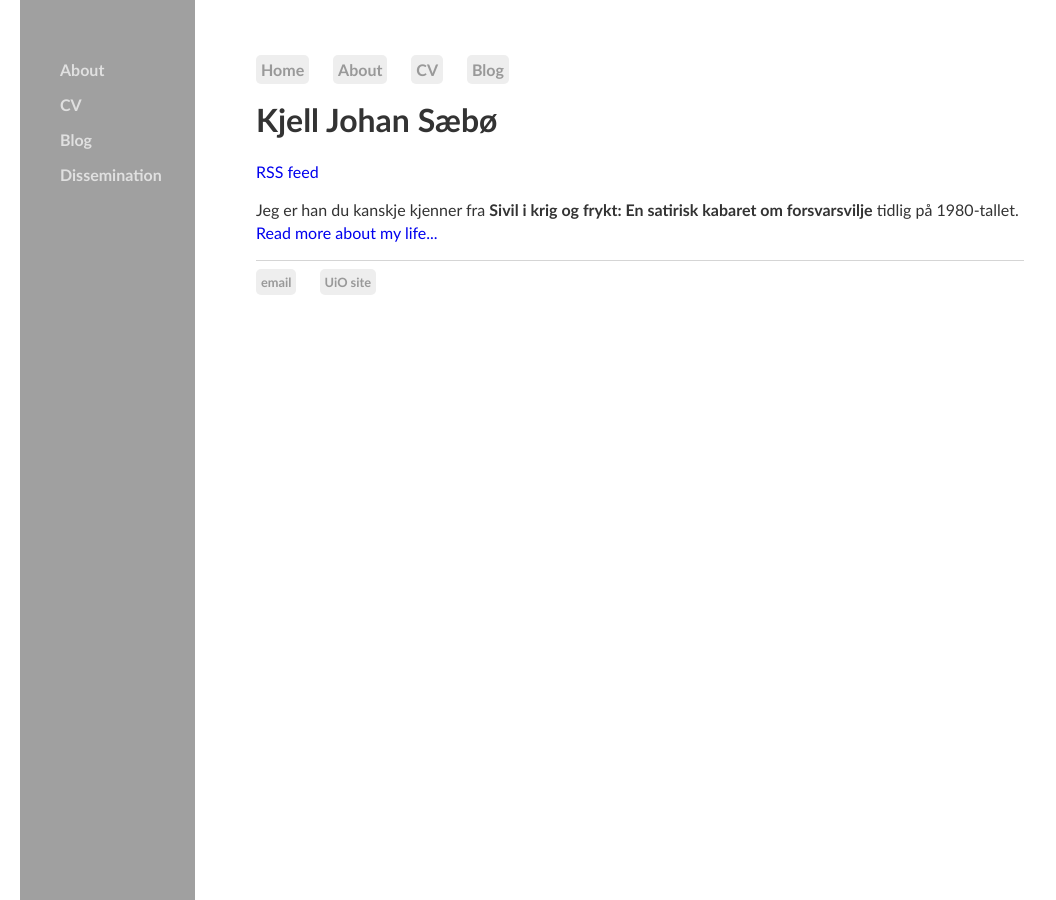
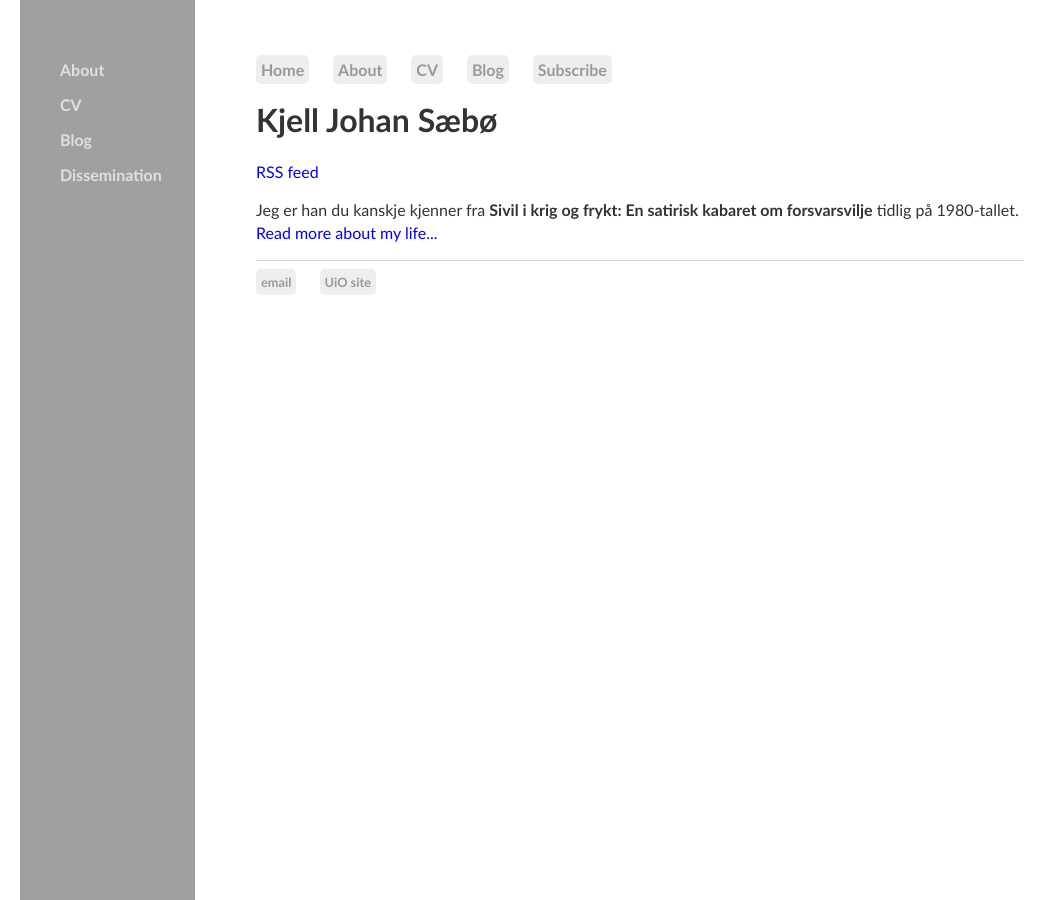
Before and after one commit to kjelljs/kjelljs.github.io, a Jekyll site: the page built from index.html, in a window 1280 px wide. Shown: the whole page, without its empty margins (0-1056 px from the left). Built offline with Jekyll 4.4.1, drawn with Linux system fonts in a browser that asks for light colours.

Commit message:
Update default.html

```diff
--- a/_layouts/default.html
+++ b/_layouts/default.html
@@ -13,6 +13,7 @@
 		        	<li><a href="/about">About</a></li>
 	        		<li><a href="/cv">CV</a></li>
 	        		<li><a href="/blog">Blog</a></li>
+				<li><a href="http://kjelljs.github.io/blog/atom.xml">Subscribe</a></li>
 	    		</ul>
 			</nav>
 			<sidenav>
```
